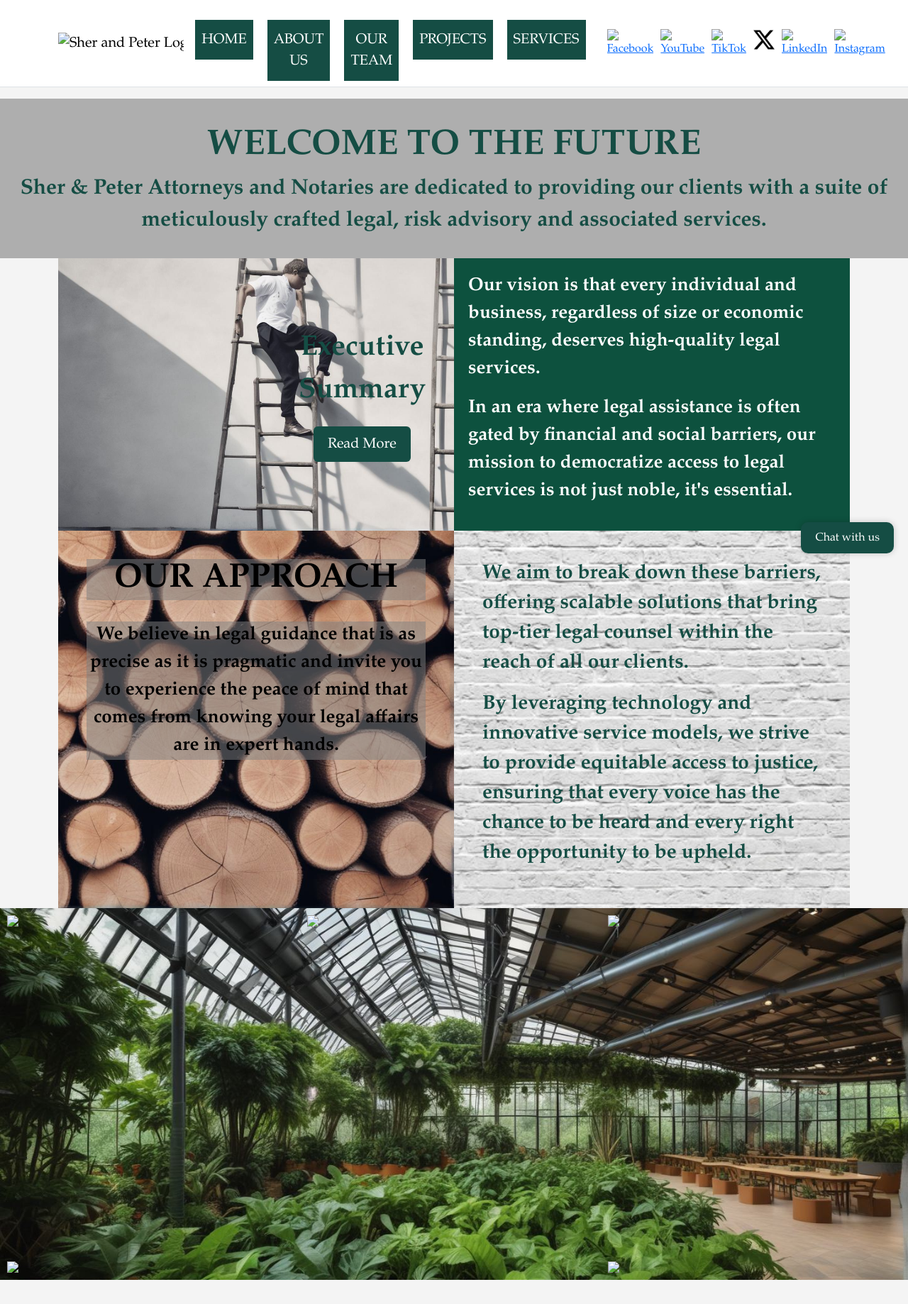
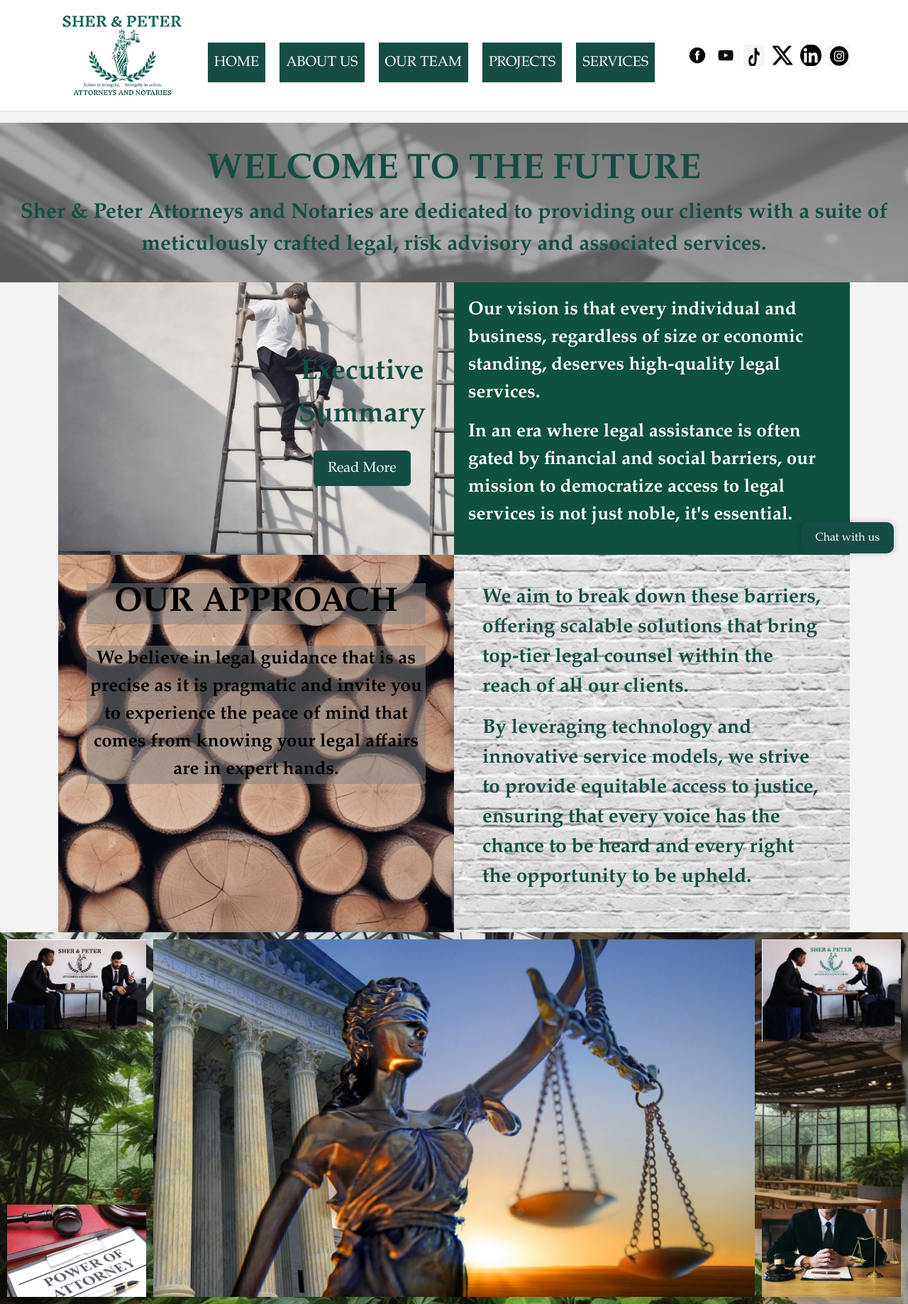
Before and after one commit to BrijeshRanchod/snp, a plain HTML site: page aboutus.html in a window 1280 px wide. Shown: the whole page at 71% size. Before the commit the page ends 1804 px from the top, so only its background shows below. Drawn offline with nearby package versions, Linux system fonts and the light colour scheme; a script that the page names is missing; files whose address does not match are found by name.

Commit message:
Update aboutus.html

```diff
--- a/aboutus.html
+++ b/aboutus.html
@@ -216,7 +216,7 @@
         <nav class="navbar navbar-expand-sm navbar-light bg-white border-bottom box-shadow mb-3">
             <div class="container">
                 <a class="navbar-brand" asp-area="" asp-page="/">
-                    <img src="./background/snp_logowhite.webp" style="width:180px; height:130px;" alt="Sher and Peter Logo" />
+                    <img src="./snp_logowhite.webp" style="width:180px; height:130px;" alt="Sher and Peter Logo" />
                 </a>
                 <button class="navbar-toggler" type="button" data-bs-toggle="collapse" data-bs-target=".navbar-collapse" aria-controls="navbarSupportedContent"
                         aria-expanded="false" aria-label="Toggle navigation">
@@ -242,12 +242,12 @@
                     </ul>
 
                     <div class="social-media-icons d-flex">
-                        <a href="https://www.facebook.com/people/Sher-Peter-Attorneys-and-Notaries/61563068243646/?mibextid=ZbWKwL"><img src="./icons/facebook.png" class="social-icon" alt="Facebook" /></a>
-                        <a href="https://www.youtube.com/%40sherandpeterattorneys"><img src="./icons/youtube.png" class="social-icon" alt="YouTube" /></a>
-                        <a href="https://www.tiktok.com/%40snp_attorneys?is_from_webapp=1&sender_device=pc"><img src="./icons/tiktok.png" class="social-icon" alt="TikTok" /></a>
+                        <a href="https://www.facebook.com/people/Sher-Peter-Attorneys-and-Notaries/61563068243646/?mibextid=ZbWKwL"><img src="./facebook.png" class="social-icon" alt="Facebook" /></a>
+                        <a href="https://www.youtube.com/%40sherandpeterattorneys"><img src="./youtube.png" class="social-icon" alt="YouTube" /></a>
+                        <a href="https://www.tiktok.com/%40snp_attorneys?is_from_webapp=1&sender_device=pc"><img src="./tiktok.png" class="social-icon" alt="TikTok" /></a>
                         <a href="https://x.com/snp_attorneys"><img src="./icons/x.png" class="social-icon" alt="X (Twitter)" /></a>
-                        <a href="https://www.linkedin.com/showcase/snp_attorneys/"><img src="./icons/linkedin.png" class="social-icon" alt="LinkedIn" /></a>
-                        <a href="https://www.instagram.com/snp_attorneys/?igsh=eGM1c29tbHNtaG96"><img src="./icons/instagram.png" class="social-icon" alt="Instagram" /></a>
+                        <a href="https://www.linkedin.com/showcase/snp_attorneys/"><img src="./linkedin.png" class="social-icon" alt="LinkedIn" /></a>
+                        <a href="https://www.instagram.com/snp_attorneys/?igsh=eGM1c29tbHNtaG96"><img src="./instagram.png" class="social-icon" alt="Instagram" /></a>
                     </div>
                 </div>
             </div>
@@ -502,7 +502,7 @@
 </body>
 <link rel="stylesheet" href="AboutUs.css">
 
-<div style="background-image:url('./background/foreau.jpeg');">
+<div style="background-image:url('./foreau.jpeg');">
     <div class="headmain">
         WELCOME TO THE FUTURE
     </div>
@@ -547,15 +547,15 @@
 <div class="container1">
     <div class="image-grid">
         <div class="grid-item">
-            <img src="./background/snp.png" class="zoom-image" />
-            <img src="./background/power_of_attorney.jpg" class="zoom-image" />
+            <img src="./snp.png" class="zoom-image" />
+            <img src="./power_of_attorney.jpg" class="zoom-image" />
         </div>
         <div class="grid-item">
-            <img src="./background/lady justice.jpeg" class="zoom-image" />
+            <img src="./lady justice.jpeg" class="zoom-image" />
         </div>
         <div class="grid-item">
-            <img src="./background/snp1.png" class="zoom-image" />
-            <img src="./background/lawyer.jpeg" class="zoom-image" />
+            <img src="./snp1.png" class="zoom-image" />
+            <img src="./lawyer.jpeg" class="zoom-image" />
         </div>
     </div>
 </div>
```
